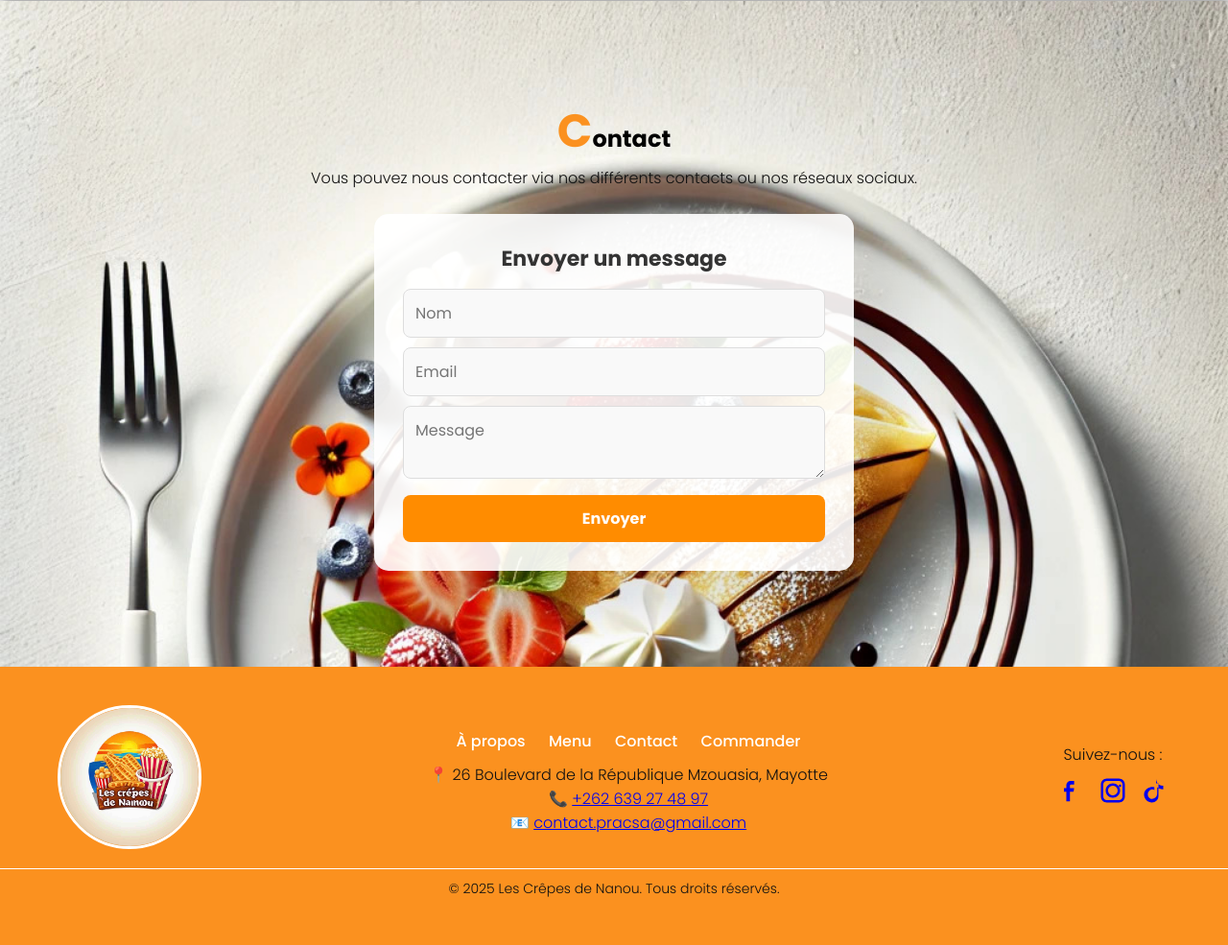
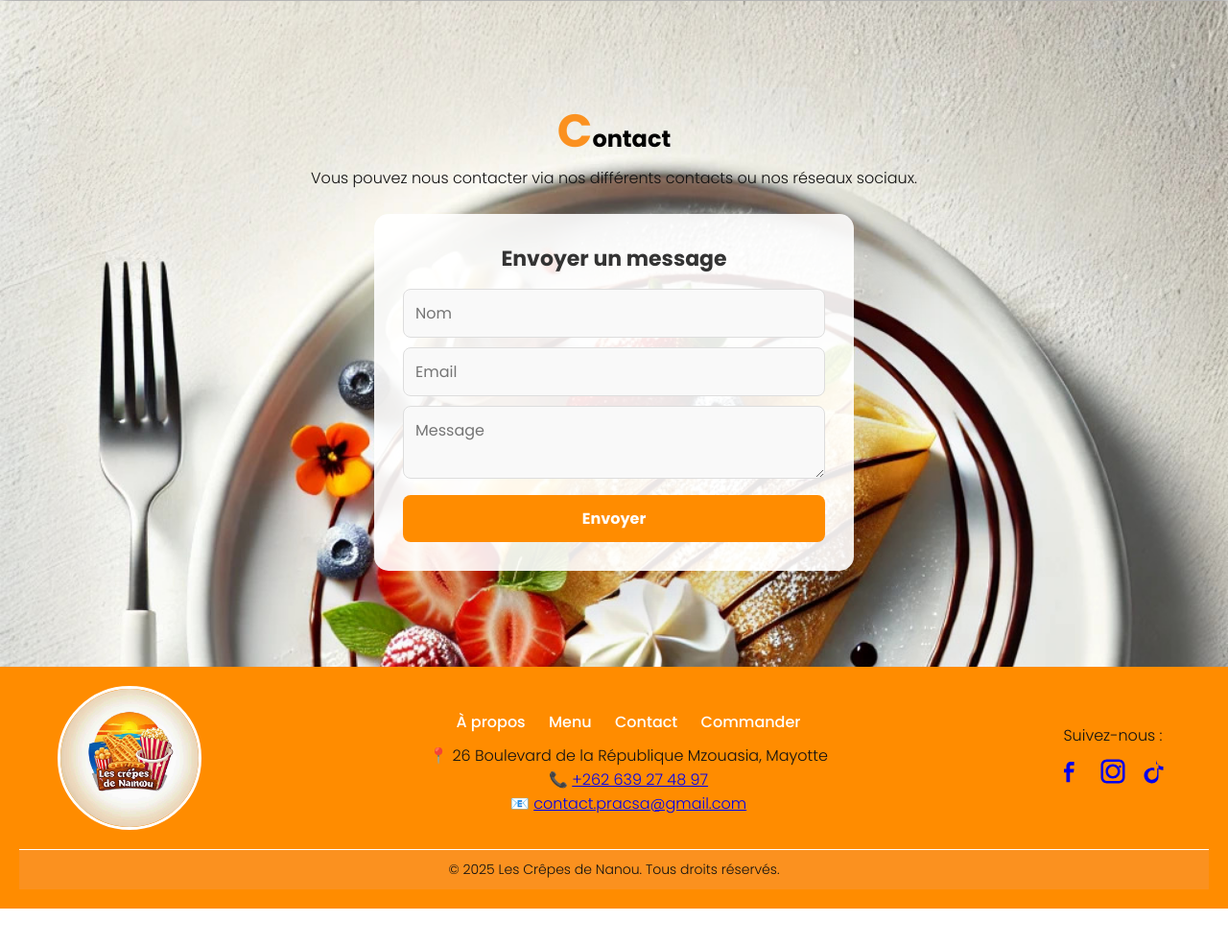
Before and after one commit to Nyoibo/Lescrepesdenanou, a plain HTML site: page frontend/index.html in a window 1280 px wide. Shown: the part 3704-4689 px from the top of the page at 96% size. After the commit the page ends 4651 px from the top, so only its background shows below. Drawn offline with nearby package versions, Linux system fonts and the light colour scheme.

Commit message:
Mise a jour footer

```diff
--- a/frontend/style.css
+++ b/frontend/style.css
@@ -1878,3 +1878,22 @@ html {
     background: #e68900;
 }
 /*Optimisation du design de la section "Avis"*/
+
+
+
+
+/*Forcer le footer a resté en bas de la page*/
+body {
+    display: flex;
+    flex-direction: column;
+    min-height: 100vh;
+    margin: 0;
+}
+
+
+footer {
+    margin-top: auto;
+    background-color: #FF8C00; /* Ta couleur orange */
+    padding: 20px;
+}
+/*Forcer le footer a resté en bas de la page*/
```
